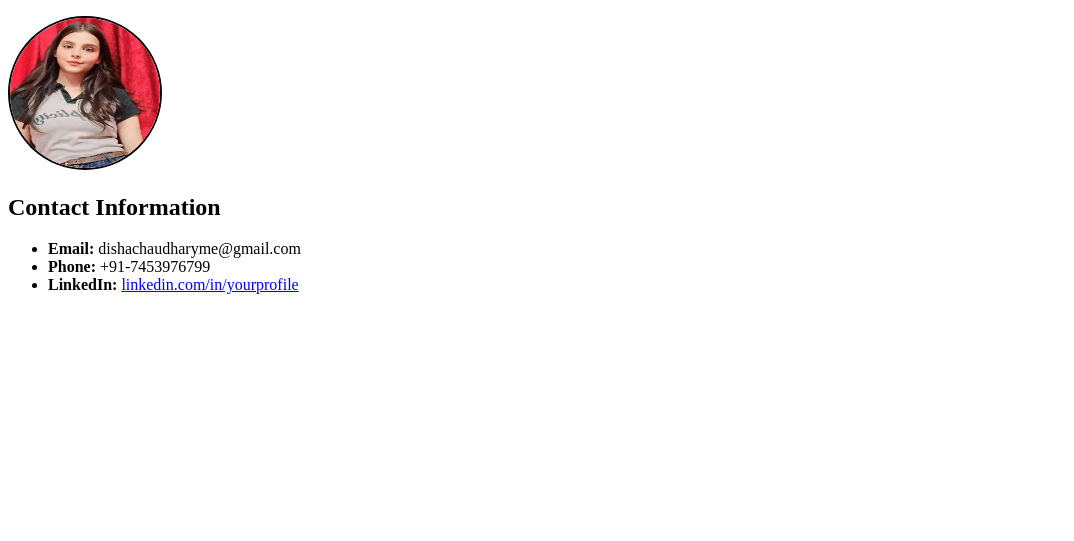
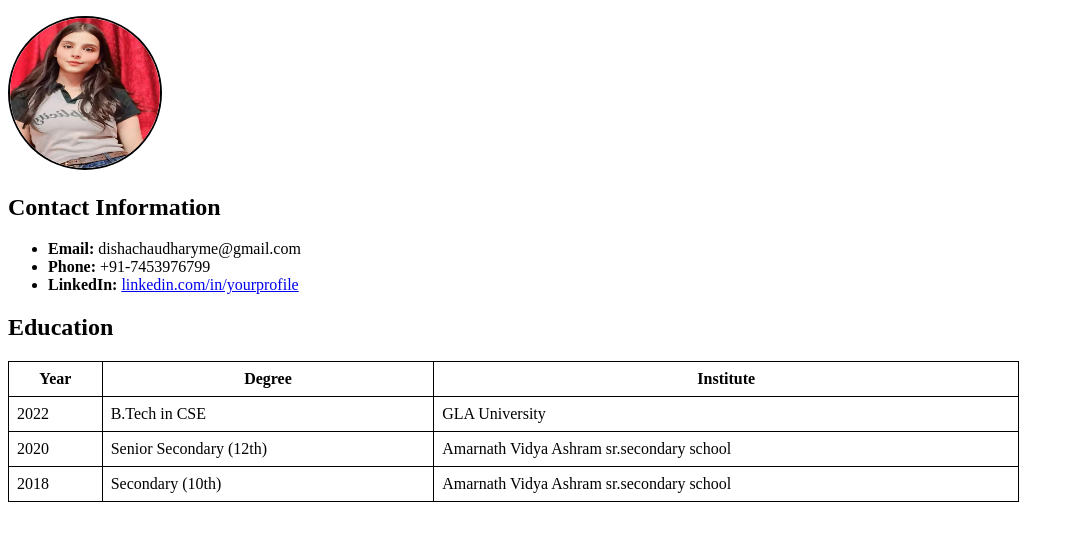
Before and after one commit to Disha-chaudhary/my-cv-webpage, a plain HTML site: page index.html in a window 1280 px wide. Shown: the part 105-646 px from the top of the page, without its empty margins (0-1074 px from the left). Drawn offline with Linux system fonts and the light colour scheme.

Commit message:
Added education section with table

```diff
--- a/index.html
+++ b/index.html
@@ -18,6 +18,30 @@
         <li><b>Phone:</b> +91-7453976799</li>
         <li><b>LinkedIn:</b> <a href="https://www.linkedin.com/in/disha-chaudhary-50b148326/" >linkedin.com/in/yourprofile</a></li>
     </ul>
+        <!-- Education Section -->
+    <h2>Education</h2>
+    <table style="border:1px solid black; border-collapse:collapse; width:80%;">
+        <tr>
+            <th style="border:1px solid black; padding:8px;">Year</th>
+            <th style="border:1px solid black; padding:8px;">Degree</th>
+            <th style="border:1px solid black; padding:8px;">Institute</th>
+        </tr>
+        <tr>
+            <td style="border:1px solid black; padding:8px;">2022</td>
+            <td style="border:1px solid black; padding:8px;">B.Tech in CSE</td>
+            <td style="border:1px solid black; padding:8px;">GLA University</td>
+        </tr>
+        <tr>
+            <td style="border:1px solid black; padding:8px;">2020</td>
+            <td style="border:1px solid black; padding:8px;">Senior Secondary (12th)</td>
+            <td style="border:1px solid black; padding:8px;">Amarnath Vidya Ashram sr.secondary school</td>
+        </tr>
+        <tr>
+            <td style="border:1px solid black; padding:8px;">2018</td>
+            <td style="border:1px solid black; padding:8px;">Secondary (10th)</td>
+            <td style="border:1px solid black; padding:8px;">Amarnath Vidya Ashram sr.secondary school</td>
+        </tr>
+    </table>
 
 </body>
 </html>
```
